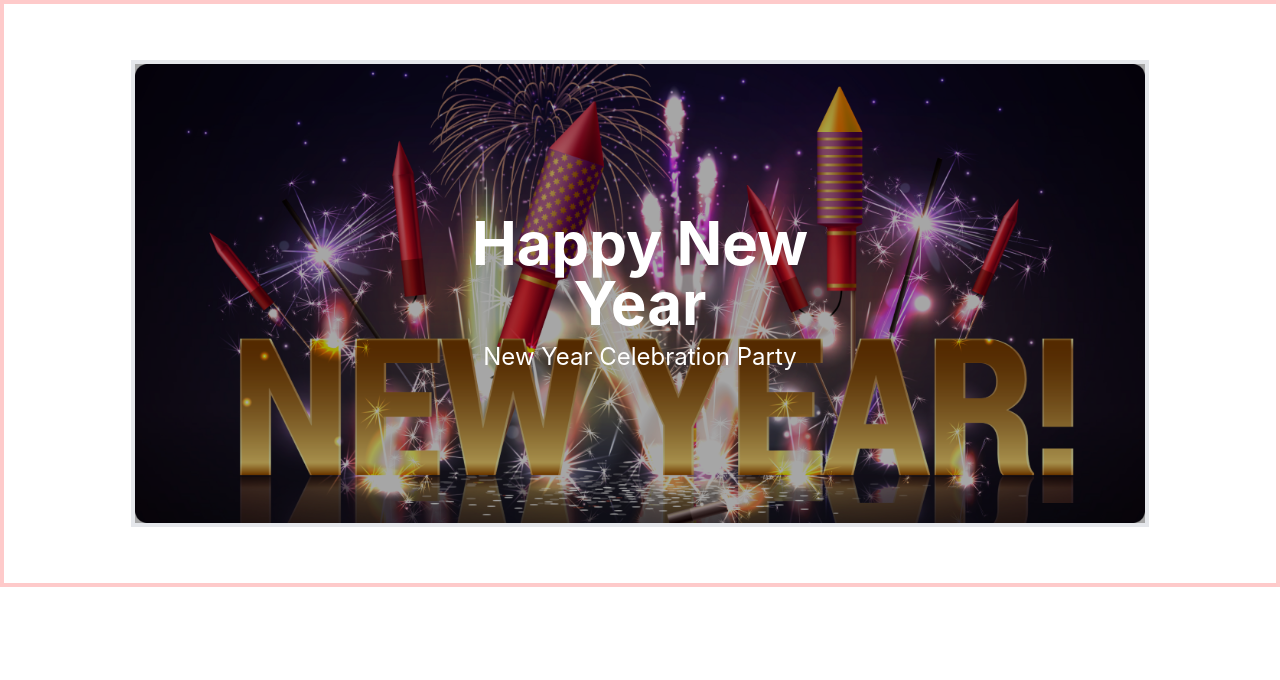
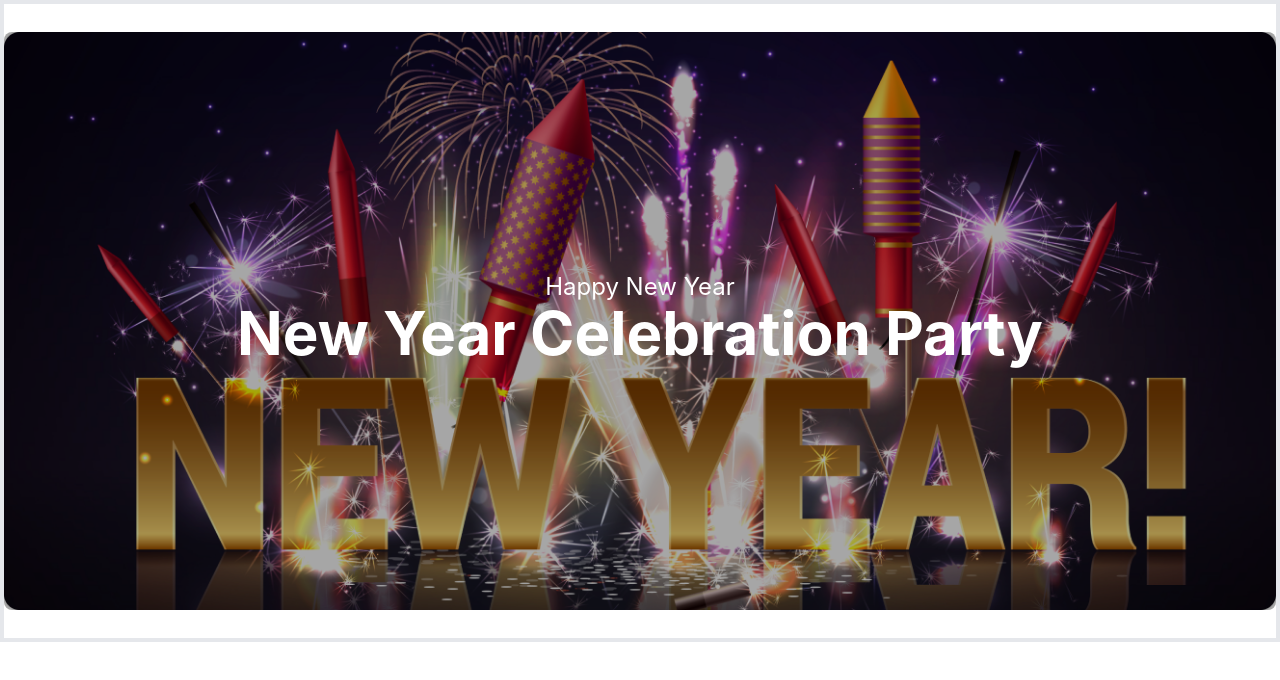
Before and after one commit to Mraj101/tailiwindDesign, a React (Create React App) app: page / in a window 1280 px wide. Shown: the top 680 px of the page. Built offline with nearby package versions, Linux system fonts and the light colour scheme.

Commit message:
Banner completed

```diff
--- a/src/components/Banner.js
+++ b/src/components/Banner.js
@@ -3,14 +3,18 @@ import BannerImg from "../assets/Banner.png";
 
 const Banner = () => {
   return (
-    <div className="border-4 border-red-200 flex items-center justify-center py-14">
-      <div className="border-4 w-4/5 relative overflow-hidden">
-        <div className="absolute top-0 left-0 w-full h-full bg-black opacity-35"></div>
-        <div className="absolute z-10 top-1/2 left-1/2 transform -translate-x-1/2 -translate-y-1/2 p-5 text-center text-white">
-          <h1 className="text-2xl sm:text-3xl md:text-4xl lg:text-5xl xl:text-6xl font-bold mb-2">Happy New Year</h1>
-          <h2 className="text-sm sm:text-base md:text-lg lg:text-xl xl:text-2xl">New Year Celebration Party</h2>
+    <div className=" flex items-center justify-center py-7 border-4 ">
+      <div className="relative">
+        <div className="absolute top-0 left-0 w-full h-full bg-black opacity-35 rounded-lg"></div>
+        <div className="absolute z-10 top-1/2 left-1/2 transform -translate-x-1/2 -translate-y-1/2 p-5 text-center text-white w-9/12" >
+          <h2 className="text-sm sm:text-base md:text-lg lg:text-xl xl:text-2xl">
+          Happy New Year
+          </h2>
+          <h1 className="text-2xl sm:text-3xl md:text-4xl lg:text-5xl xl:text-6xl font-bold mb-2">
+            New Year Celebration Party
+          </h1>
         </div>
-        <img className="w-full h-auto " src={BannerImg} alt="banner" />
+        <img className="w-full" src={BannerImg} alt="banner" />
       </div>
     </div>
   );
```
